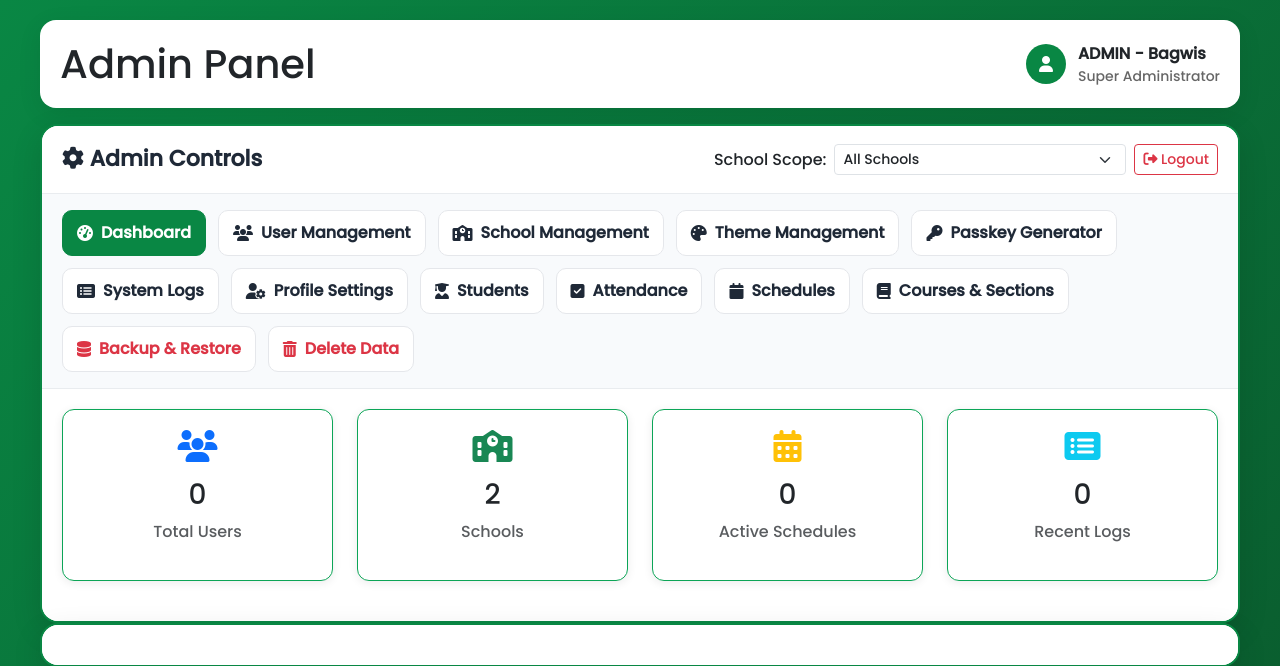
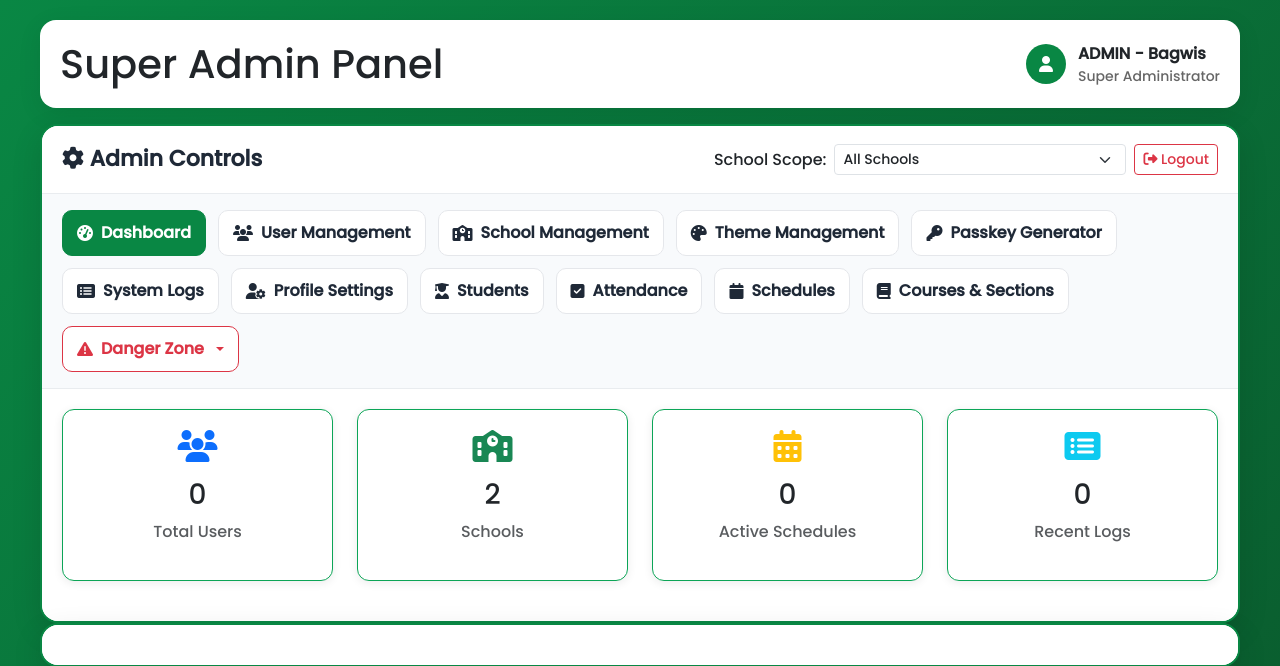
Before and after one commit to escall-dev/Qnnect, a PHP site: page /Qnnect/admin/admin_panel.php in a window 1280 px wide. Shown: the top 666 px of the page. Run offline with PHP 8.4, Linux system fonts and the light colour scheme; a user stored in the database is signed in; data comes from the database, SQL or seed files in the repository; data that the repository does not hold is empty.

Commit message:
backup and restore update

```diff
--- a/admin/admin_panel.php
+++ b/admin/admin_panel.php
@@ -410,10 +410,81 @@ while ($row = mysqli_fetch_assoc($logs_result)) {
         .settings-content { padding: 20px; background: #fff; }
         .settings-title { display:flex; align-items:center; gap:12px; padding: 18px 20px; border-bottom: 1px solid #e9ecef; background: #fff; }
         .settings-title h2 { font-size: 22px; margin: 0; font-weight: 800; color: #1f2937; }
-        .settings-nav { display:flex; gap: 12px; flex-wrap: wrap; padding: 16px 20px; background: #f8fafc; border-bottom: 1px solid #e9ecef; }
+        .settings-nav { display:flex; gap: 12px; flex-wrap: wrap; padding: 16px 20px; background: #f8fafc; border-bottom: 1px solid #e9ecef; align-items: center; }
         .settings-nav a { display:inline-flex; align-items:center; gap:8px; padding:10px 14px; border-radius: 10px; color:#1f2937; text-decoration:none; background:#fff; border:1px solid #e5e7eb; transition: all .2s ease; font-weight:600; }
         .settings-nav a:hover { background: #f1f5f9; }
         .settings-nav a.active { background: var(--primary-color); color:#fff; border-color: var(--primary-color); }
+
+        /* Danger Zone Dropdown Styles */
+        .settings-nav .dropdown {
+            position: relative;
+            display: inline-flex;
+            align-items: center;
+        }
+        .settings-nav .dropdown-toggle {
+            display: inline-flex;
+            align-items: center;
+            gap: 8px;
+            padding: 10px 14px;
+            border-radius: 10px;
+            color: #dc3545 !important;
+            text-decoration: none;
+            background: #fff;
+            border: 1px solid #dc3545;
+            transition: all .2s ease;
+            font-weight: 600;
+            cursor: pointer;
+        }
+        .settings-nav .dropdown-toggle:hover {
+            background: #f8d7da;
+            text-decoration: none;
+        }
+        .settings-nav .dropdown-toggle.active {
+            background: #dc3545;
+            color: #fff !important;
+            border-color: #dc3545;
+        }
+        .settings-nav .dropdown-menu-danger {
+            background: #fff;
+            border: 1px solid #dc3545;
+            border-radius: 10px;
+            box-shadow: 0 4px 12px rgba(220, 53, 69, 0.15);
+            padding: 8px 0;
+            margin-top: 4px;
+            min-width: 200px;
+        }
+        .settings-nav .dropdown-menu-danger .dropdown-item {
+            display: flex;
+            align-items: center;
+            gap: 8px;
+            padding: 8px 16px;
+            color: #dc3545;
+            text-decoration: none;
+            background: transparent;
+            border: none;
+            font-weight: 600;
+            transition: all 0.2s ease;
+        }
+        .settings-nav .dropdown-menu-danger .dropdown-item:hover {
+            background: #f8d7da;
+            color: #dc3545;
+            text-decoration: none;
+        }
+        .settings-nav .dropdown-menu-danger .dropdown-item i {
+            width: 16px;
+            text-align: center;
+        }
+        .settings-nav .dropdown-menu {
+            display: none;
+            position: absolute;
+            top: 100%;
+            left: 0;
+            z-index: 1000;
+        }
+        .settings-nav .dropdown-menu.show {
+            display: block;
+        }
+
         .content-section { display:none; }
         .content-section.active { display:block; }
     .card { background:#fff; border-radius: 12px; box-shadow: 0 2px 10px rgba(0,0,0,0.08); border: 1px solid #0ca557; margin-bottom: 20px; }
@@ -449,7 +520,7 @@ while ($row = mysqli_fetch_assoc($logs_result)) {
 <body>
     <div class="header">
         <div style="display:flex; align-items:center; gap:10px;">
-            <h1 style="margin:0;">Admin Panel</h1>
+            <h1 style="margin:0;">Super Admin Panel</h1>
         </div>
         <div class="user-info">
             <div class="user-avatar"><i class="fas fa-user"></i></div>
@@ -548,8 +619,20 @@ while ($row = mysqli_fetch_assoc($logs_result)) {
                 <a href="#attendance" data-section="attendance"><i class="fas fa-check-square"></i> Attendance</a>
                 <a href="#schedules" data-section="schedules"><i class="fas fa-calendar"></i> Schedules</a>
                 <a href="#courses" data-section="courses"><i class="fas fa-book"></i> Courses & Sections</a>
-                <a href="#backup-restore" data-section="backup-restore" class="text-danger"><i class="fas fa-database"></i> Backup & Restore</a>
-                <a href="#delete-data" data-section="delete-data" class="text-danger"><i class="fas fa-trash-alt"></i> Delete Data</a>
+                <!-- Danger Zone Dropdown - positioned right after Courses & Sections on same line -->
+                <div class="dropdown">
+                    <a href="#" class="dropdown-toggle text-danger" id="dangerZoneDropdown" data-bs-toggle="dropdown" aria-haspopup="true" aria-expanded="false">
+                        <i class="fas fa-exclamation-triangle"></i> Danger Zone
+                    </a>
+                    <div class="dropdown-menu dropdown-menu-danger" aria-labelledby="dangerZoneDropdown">
+                        <a class="dropdown-item" href="#backup-restore" data-section="backup-restore">
+                            <i class="fas fa-database"></i> Backup & Restore
+                        </a>
+                        <a class="dropdown-item" href="#delete-data" data-section="delete-data">
+                            <i class="fas fa-trash-alt"></i> Delete Data
+                        </a>
+                    </div>
+                </div>
                 <?php endif; ?>
             </div>
             <div class="settings-content">
@@ -1098,6 +1181,11 @@ while ($row = mysqli_fetch_assoc($logs_result)) {
                 <h5><i class="fas fa-database"></i> Backup & Restore</h5>
             </div>
             <div class="card-body">
+                <!-- Important Note -->
+                <div class="alert alert-warning">
+                    <i class="fas fa-exclamation-triangle"></i>
+                    <strong>NOTE:</strong> The backup process is only available on the 15th and 30th of each month (Kinsenas at Katapusan). No inputs should be made during the backup process.
+                </div>
                 <div class="row">
                     <div class="col-md-6">
                         <div class="card">
@@ -1547,27 +1635,69 @@ while ($row = mysqli_fetch_assoc($logs_result)) {
             document.querySelectorAll('.content-section').forEach(s => s.classList.remove('active'));
             const sec = document.getElementById(sectionId);
             if (sec) sec.classList.add('active');
-            document.querySelectorAll('.settings-nav a').forEach(a => a.classList.remove('active'));
-            if (el) el.classList.add('active');
+
+            // Remove active class from all navigation items
+            document.querySelectorAll('.settings-nav a:not(.dropdown-toggle), .settings-nav .dropdown-item').forEach(a => a.classList.remove('active'));
+
+            // Add active class to the clicked element
+            if (el) {
+                el.classList.add('active');
+
+                // If it's a dropdown item, also highlight the dropdown toggle
+                if (el.classList.contains('dropdown-item')) {
+                    const dropdown = el.closest('.dropdown');
+                    if (dropdown) {
+                        const toggle = dropdown.querySelector('.dropdown-toggle');
+                        if (toggle) {
+                            toggle.classList.add('active');
+                        }
+                    }
+                }
+            }
+
             window.scrollTo({ top: 0, behavior: 'smooth' });
             try { location.hash = '#' + sectionId; } catch (_) {}
         }
 
         document.addEventListener('DOMContentLoaded', () => {
-            // Wire tab clicks
-            document.querySelectorAll('.settings-nav a').forEach(a => {
+            // Wire tab clicks for regular navigation links
+            document.querySelectorAll('.settings-nav a:not(.dropdown-toggle):not(.dropdown-item)').forEach(a => {
                 a.addEventListener('click', (e) => {
                     e.preventDefault();
                     const id = a.getAttribute('data-section');
                     showSection(id, a);
                 });
             });
+
+            // Wire dropdown item clicks
+            document.querySelectorAll('.settings-nav .dropdown-item').forEach(item => {
+                item.addEventListener('click', (e) => {
+                    e.preventDefault();
+                    const id = item.getAttribute('data-section');
+                    if (id) {
+                        showSection(id, item);
+                        // Close the dropdown after selection using Bootstrap 5 API
+                        const dropdown = item.closest('.dropdown');
+                        if (dropdown) {
+                            const toggle = dropdown.querySelector('.dropdown-toggle');
+                            if (toggle) {
+                                const bsDropdown = bootstrap.Dropdown.getInstance(toggle);
+                                if (bsDropdown) {
+                                    bsDropdown.hide();
+                                }
+                            }
+                        }
+                    }
+                });
+            });
+
+            // Bootstrap 5 handles dropdown toggle automatically
             // Initial activation: ?tab= or hash
             const params = new URLSearchParams(location.search);
             const fromTab = params.get('tab');
             const hash = (location.hash || '').replace('#','');
             const target = fromTab || hash || 'dashboard';
-            const link = document.querySelector(`.settings-nav a[data-section="${target}"]`) || document.querySelector('.settings-nav a');
+            const link = document.querySelector(`.settings-nav a[data-section="${target}"], .settings-nav .dropdown-item[data-section="${target}"]`) || document.querySelector('.settings-nav a:not(.dropdown-toggle)');
             if (link) {
                 showSection(link.getAttribute('data-section'), link);
             }
```
